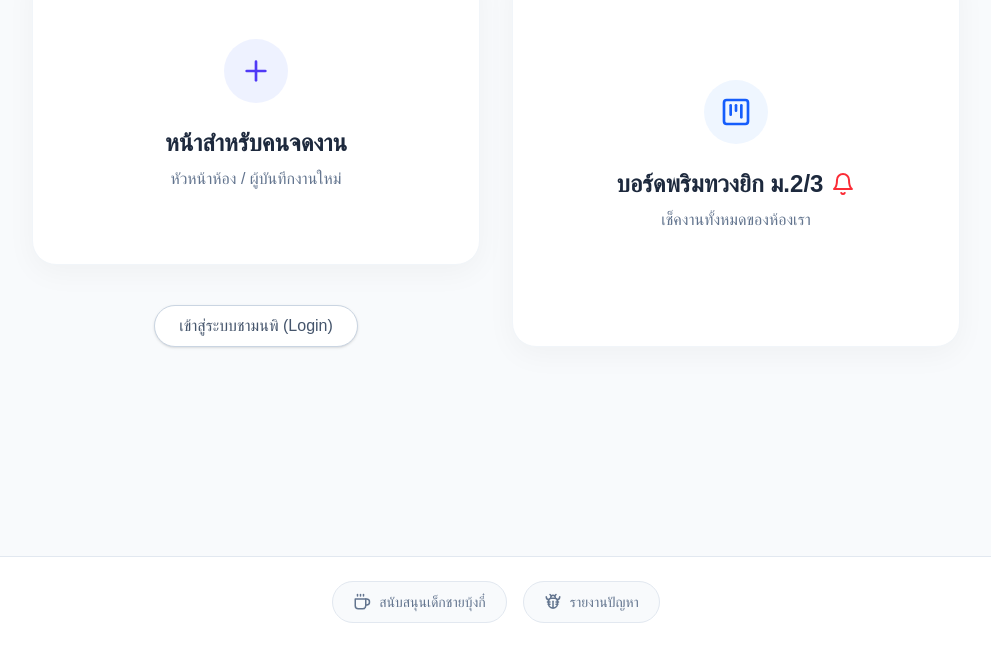
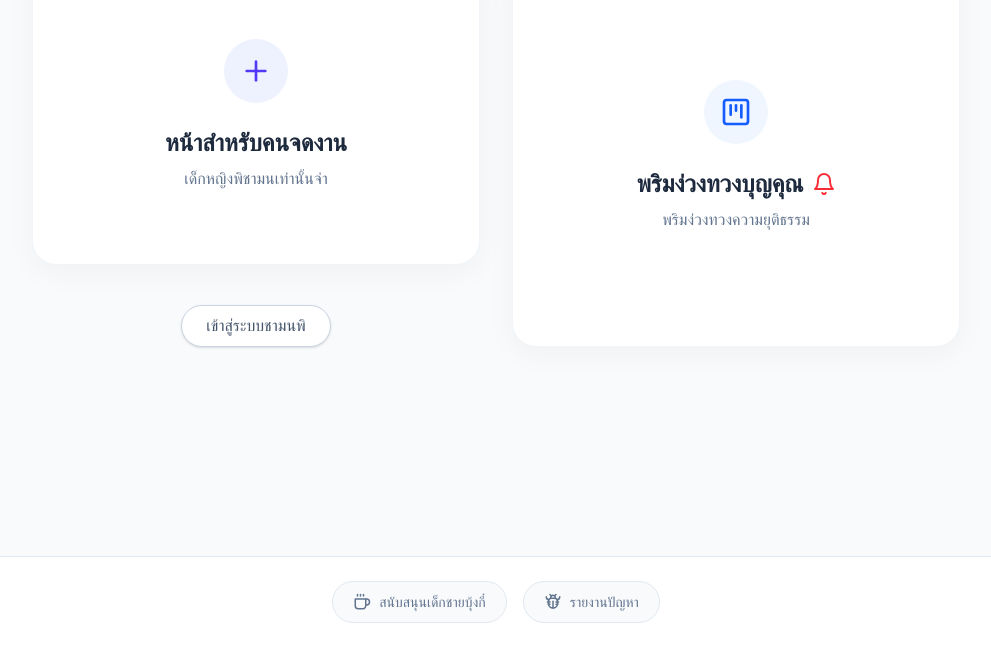
Before and after one commit to Bungkii/kanbann2-3, a Next.js app: page / in a window 1280 px wide. Shown: the part 244-891 px from the top of the page, without its empty margins (144-1135 px from the left). Built offline with nearby package versions, Linux system fonts and the light colour scheme; no server answers; a web font is replaced by a local one.

Commit message:
Update page.tsx

```diff
--- a/src/app/page.tsx
+++ b/src/app/page.tsx
@@ -13,10 +13,10 @@ export default async function Home() {
           <Link href="/add" className="group">
             <div className="bg-white rounded-3xl p-10 h-full min-h-[300px] shadow-[0_8px_30px_rgb(0,0,0,0.04)] border border-slate-100 flex flex-col items-center justify-center transition-all duration-300 hover:shadow-[0_8px_30px_rgb(0,0,0,0.08)] hover:-translate-y-1">
               <div className="bg-indigo-50 text-indigo-600 p-4 rounded-full mb-6 group-hover:scale-110 transition-transform duration-300">
-                <svg xmlns="http://www.w3.org/2000/svg" width="32" height="32" viewBox="0 0 24 24" fill="none" stroke="currentColor" strokeWidth="2" strokeLinecap="round" strokeLinejoin="round"><path d="M5 12h14"/><path d="M12 5v14"/></svg>
+                <svg xmlns="http://www.w3.org/2000/svg" width="32" height="32" viewBox="0 0 24 24" fill="none" stroke="currentColor" strokeWidth="2" strokeLinecap="round" strokeLinejoin="round"><path d="M5 12h14" /><path d="M12 5v14" /></svg>
               </div>
               <h2 className="text-2xl font-bold text-slate-800 mb-2">หน้าสำหรับคนจดงาน</h2>
-              <p className="text-slate-500 text-center">หัวหน้าห้อง / ผู้บันทึกงานใหม่</p>
+              <p className="text-slate-500 text-center">เด็กหญิงพิชามนเท่านั้นจ่า</p>
             </div>
           </Link>
 
@@ -26,12 +26,12 @@ export default async function Home() {
                 href="/login"
                 className="text-slate-600 hover:text-slate-900 font-medium transition-colors border border-slate-300 rounded-full px-6 py-2 shadow-sm bg-white hover:bg-slate-100"
               >
-                เข้าสู่ระบบชามนพิ (Login)
+                เข้าสู่ระบบชามนพิ
               </Link>
             ) : (
               <form action="/auth/signout" method="post">
                 <button className="text-slate-600 hover:text-slate-900 font-medium transition-colors border border-slate-300 rounded-full px-6 py-2 shadow-sm bg-white hover:bg-slate-100">
-                  ออกจากระบบ (Logout)
+                  ออกจากระบบพิชามน
                 </button>
               </form>
             )}
@@ -42,13 +42,13 @@ export default async function Home() {
         <Link href="/kanban" className="flex-1 max-w-md group">
           <div className="bg-white rounded-3xl p-10 h-full min-h-[300px] shadow-[0_8px_30px_rgb(0,0,0,0.04)] border border-slate-100 flex flex-col items-center justify-center transition-all duration-300 hover:shadow-[0_8px_30px_rgb(0,0,0,0.08)] hover:-translate-y-1">
             <div className="bg-blue-50 text-blue-600 p-4 rounded-full mb-6 group-hover:scale-110 transition-transform duration-300">
-              <svg xmlns="http://www.w3.org/2000/svg" width="32" height="32" viewBox="0 0 24 24" fill="none" stroke="currentColor" strokeWidth="2" strokeLinecap="round" strokeLinejoin="round"><rect width="18" height="18" x="3" y="3" rx="2"/><path d="M8 7v7"/><path d="M12 7v4"/><path d="M16 7v9"/></svg>
+              <svg xmlns="http://www.w3.org/2000/svg" width="32" height="32" viewBox="0 0 24 24" fill="none" stroke="currentColor" strokeWidth="2" strokeLinecap="round" strokeLinejoin="round"><rect width="18" height="18" x="3" y="3" rx="2" /><path d="M8 7v7" /><path d="M12 7v4" /><path d="M16 7v9" /></svg>
             </div>
             <div className="flex items-center gap-2 mb-2">
-              <h2 className="text-2xl font-bold text-slate-800">บอร์ดพริมทวงยิก ม.2/3</h2>
-              <svg xmlns="http://www.w3.org/2000/svg" width="24" height="24" viewBox="0 0 24 24" fill="none" stroke="currentColor" strokeWidth="2" strokeLinecap="round" strokeLinejoin="round" className="text-red-500"><path d="M6 8a6 6 0 0 1 12 0c0 7 3 9 3 9H3s3-2 3-9"/><path d="M10.3 21a1.94 1.94 0 0 0 3.4 0"/></svg>
+              <h2 className="text-2xl font-bold text-slate-800">พริมง่วงทวงบุญคุณ</h2>
+              <svg xmlns="http://www.w3.org/2000/svg" width="24" height="24" viewBox="0 0 24 24" fill="none" stroke="currentColor" strokeWidth="2" strokeLinecap="round" strokeLinejoin="round" className="text-red-500"><path d="M6 8a6 6 0 0 1 12 0c0 7 3 9 3 9H3s3-2 3-9" /><path d="M10.3 21a1.94 1.94 0 0 0 3.4 0" /></svg>
             </div>
-            <p className="text-slate-500 text-center">เช็คงานทั้งหมดของห้องเรา</p>
+            <p className="text-slate-500 text-center">พริมง่วงทวงความยุติธรรม</p>
           </div>
         </Link>
       </div>
```
